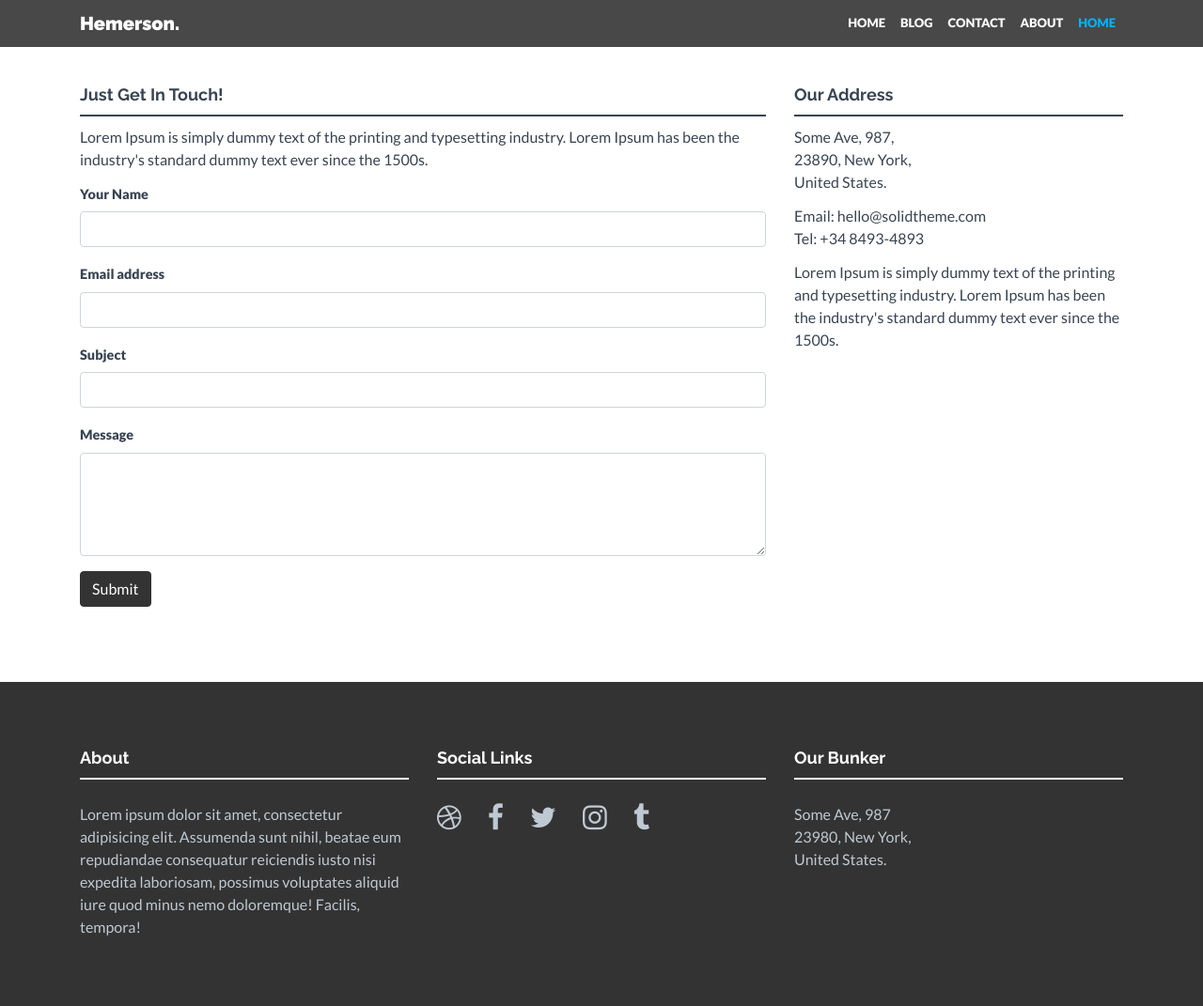
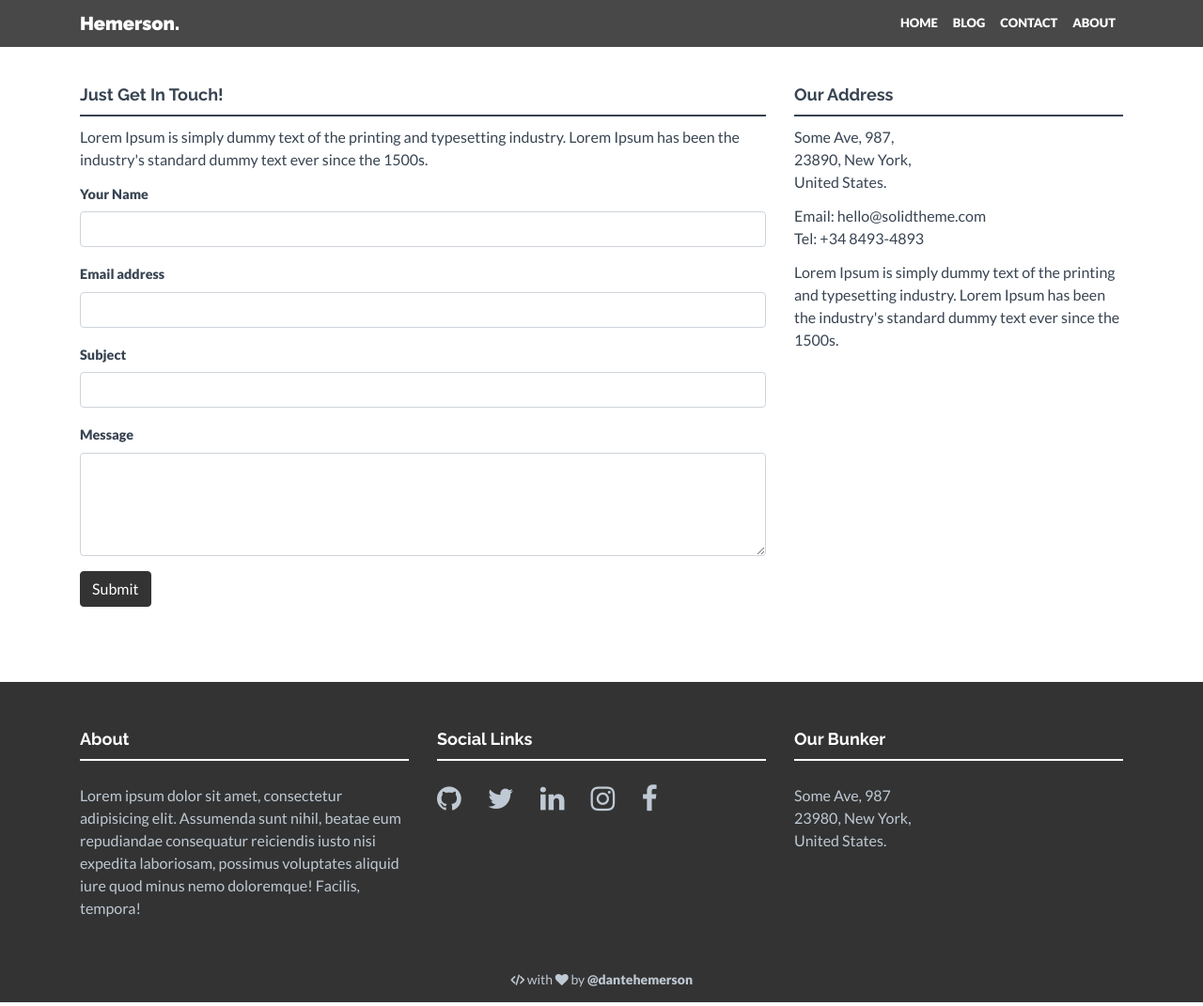
Before and after one commit to dantehemerson/dantito, a Jekyll site: the page built from menu/contact.md, in a window 1280 px wide and 1071 px high. Shown: the whole window at 94% size. Built offline with Jekyll 4.4.1, drawn with Linux system fonts in a browser that asks for light colours; nearby versions of some CDN libraries.

Commit message:
with love by dantehemerson

```diff
--- a/_includes/footer.html
+++ b/_includes/footer.html
@@ -10,11 +10,9 @@
 				<h4>Social Links</h4>
 				<div class="hline-w"></div>
 				<p>
-					<a href="#"><i class="fa fa-dribbble"></i></a>
-					<a href="#"><i class="fa fa-facebook"></i></a>
-					<a href="#"><i class="fa fa-twitter"></i></a>
-					<a href="#"><i class="fa fa-instagram"></i></a>
-					<a href="#"><i class="fa fa-tumblr"></i></a>
+					{% for item in site.data.settings.social %}
+						<a href="{{ item.link }}"><i class="fa fa-{{ item.icon }}"></i></a>
+					{% endfor %}
 				</p>
 			</div>
 			<div class="col-lg-4">
@@ -27,5 +25,18 @@
 				</p>
 			</div>
 		</div>
+		<div class="row">
+			<div class="col-lg-12">
+				<p class="footer-love">
+		          <a href="https://twitter.com/dantehemerson">
+		          	<i class="fa fa-code" aria-hidden="true"></i>
+		          	with
+		          	<i class="fa fa-heart" aria-hidden="true"></i>
+		          	by
+		          	<span class="author">@dantehemerson</span>
+		          </a>
+				</p>
+			</div>
+		</div>
 	</div>
 </footer>
--- a/_includes/navbar.html
+++ b/_includes/navbar.html
@@ -6,7 +6,6 @@
 		</button>
 		<div class="collapse navbar-collapse" id="navbarNav">
 			<ul class="navbar-nav">
-
 				{% for item in site.data.settings.menu %}
 					<li class="nav-item">
 						{% if item.path == "" %}
@@ -17,9 +16,9 @@
 					</li>
 				{% endfor %}
 
-				<li class="nav-item active">
+				<!-- <li class="nav-item active">
 					<a class="nav-link" href="index.html">HOME<span class="sr-only">(current)</span></a>
-				</li>
+				</li>		 -->
 			</ul>
 		</div>
 	</div>
--- a/_sass/_common.scss
+++ b/_sass/_common.scss
@@ -223,8 +223,7 @@
 
 /* Footer */
 .footerwrap {
-  padding-top: 60px;
-  padding-bottom: 60px;
+  padding-top: $footer-paddint-tb;
 }
 
 .footerwrap p {
@@ -244,3 +243,35 @@
 .footerwrap i:hover {
   color: #00b3fe
 }
+
+
+// Code with love by dantehemerson
+
+.footer-love {
+  font-size: $fs-footer-love;
+  text-align: center;
+  margin-top: $footer-paddint-tb;
+
+}
+.footer-love a:hover {
+  color: #00b3fe
+}
+.footer-love a:hover  i {
+  color: #00b3fe
+}
+
+.footer-love a {
+  color: #bfc9d3;
+}
+
+.footer-love a .fa-code {
+  font-weight: bold;
+}
+
+.footer-love a .author {
+  font-weight: bold;
+}
+.footer-love a i {
+  font-size: $fs-footer-love;
+  padding-right: 0;
+}
--- a/_sass/_variables.scss
+++ b/_sass/_variables.scss
@@ -14,3 +14,5 @@
 
 $padding-navbar: 0.3rem;
 $fs-menu: 13px;
+$fs-footer-love: 14px;
+$footer-paddint-tb: 40px;
```
